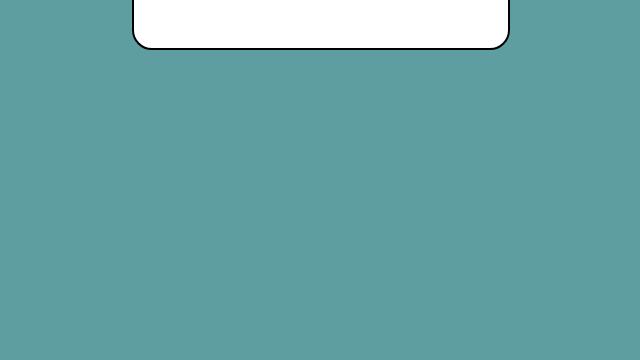
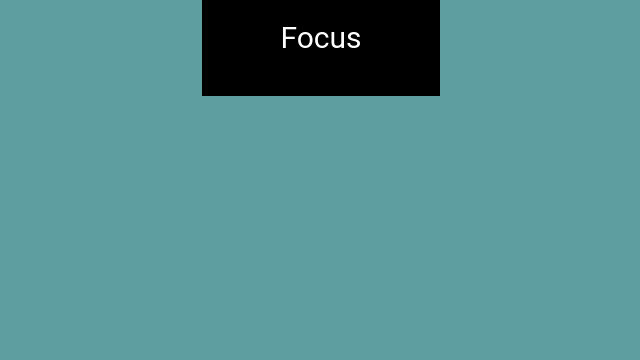
Before and after one commit to bibilg/animation_button, a website: page index.html in a window 1280 px wide. Shown: the part 440-800 px from the top of the page, without its empty margins (319-959 px from the left). Drawn offline with Linux system fonts and the light colour scheme.

Commit message:
Initializion of button 2

```diff
--- a/index.html
+++ b/index.html
@@ -9,7 +9,9 @@
 </head>
 <body>
 
-    <div class="button">Button</div>
+    <button class="button1">Button</button>
+
+    <button class="button2">Focus</button>
 
 </body>
 </html>
--- a/scss/main.scss
+++ b/scss/main.scss
@@ -11,12 +11,17 @@ body{
     justify-content: center;
     align-items: center;
     height: 100vh;
+    flex-direction: column;
     background-color: cadetblue;
 }
 
-.button{
-    font-size: 40px;
-    padding: 5% 10%;
+button{
+    margin: 20px ;
+}
+
+.button1{
+    font-size: 30px;
+    padding: 3% 6%;
     border: 2px solid black;
     border-radius: 20px;
     position: relative; // Obligatoire sinon le ::after se fera sur le parent donc ici body
@@ -43,3 +48,28 @@ body{
 
     }
 }
+
+.button2{
+    font-size: 30px;
+    padding: 3% 6%;
+    border: 2px solid black;
+    position: relative; // Obligatoire sinon le ::after se fera sur le parent donc ici body
+    z-index: 1; // Pour mettre au dessus du ::after pour voir le texte
+    overflow: hidden; // Sinon on voit le ::after apparaître
+    background-color: white;
+    color: white;
+    &:hover{
+        &::after{ // AU survol le ::after prendra ces propriétés
+        }
+    }
+    &::after{
+        content: ""; // OBLIGATOIRE
+        position: absolute; // Par rapport à .button
+        top:-1px;
+        bottom: -1px;
+        left: -1px;
+        right: -1px;
+        background-color: black;
+        z-index: -1;
+    }
+}
```
Also changed, not shown: public/css/style.css, 1 other file.
